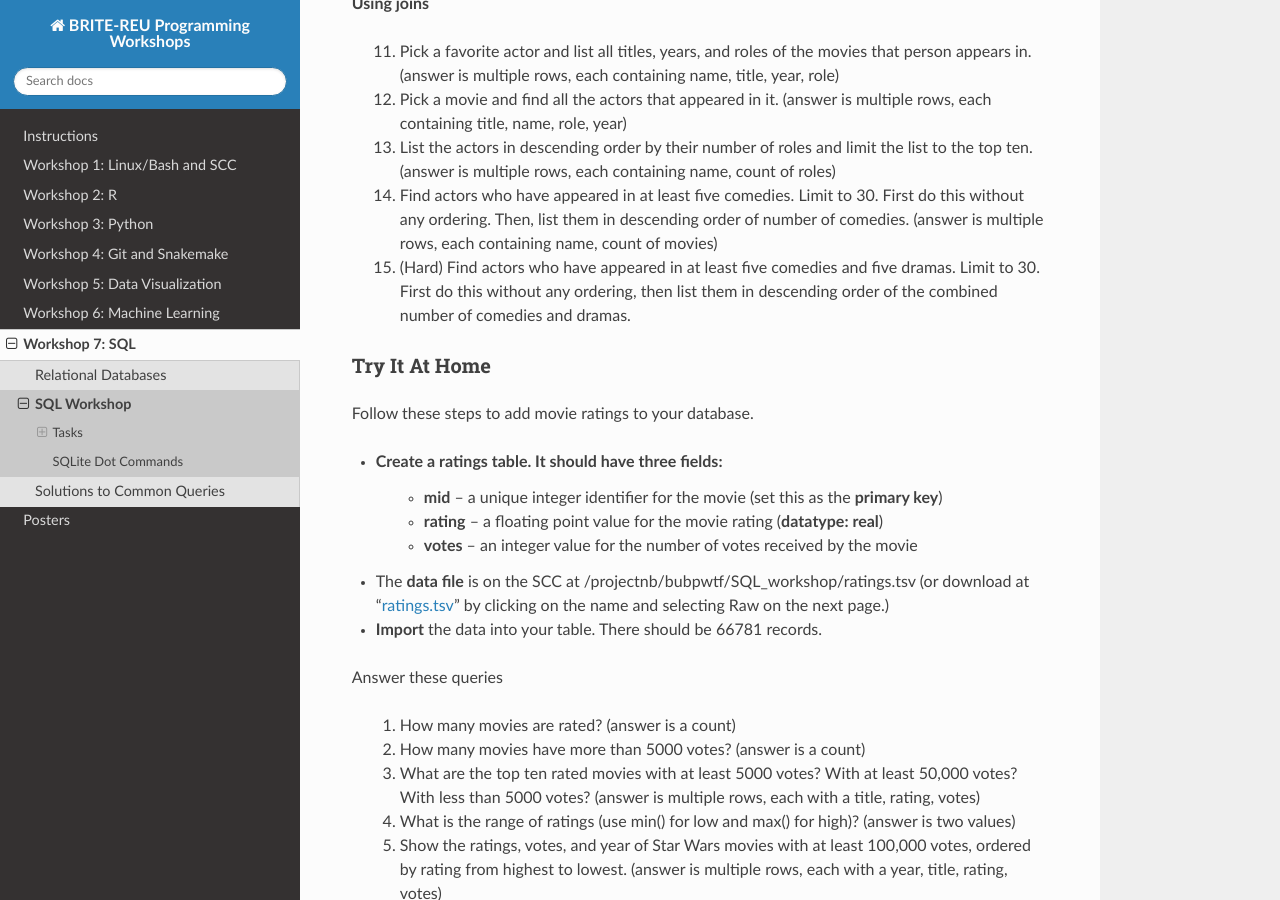
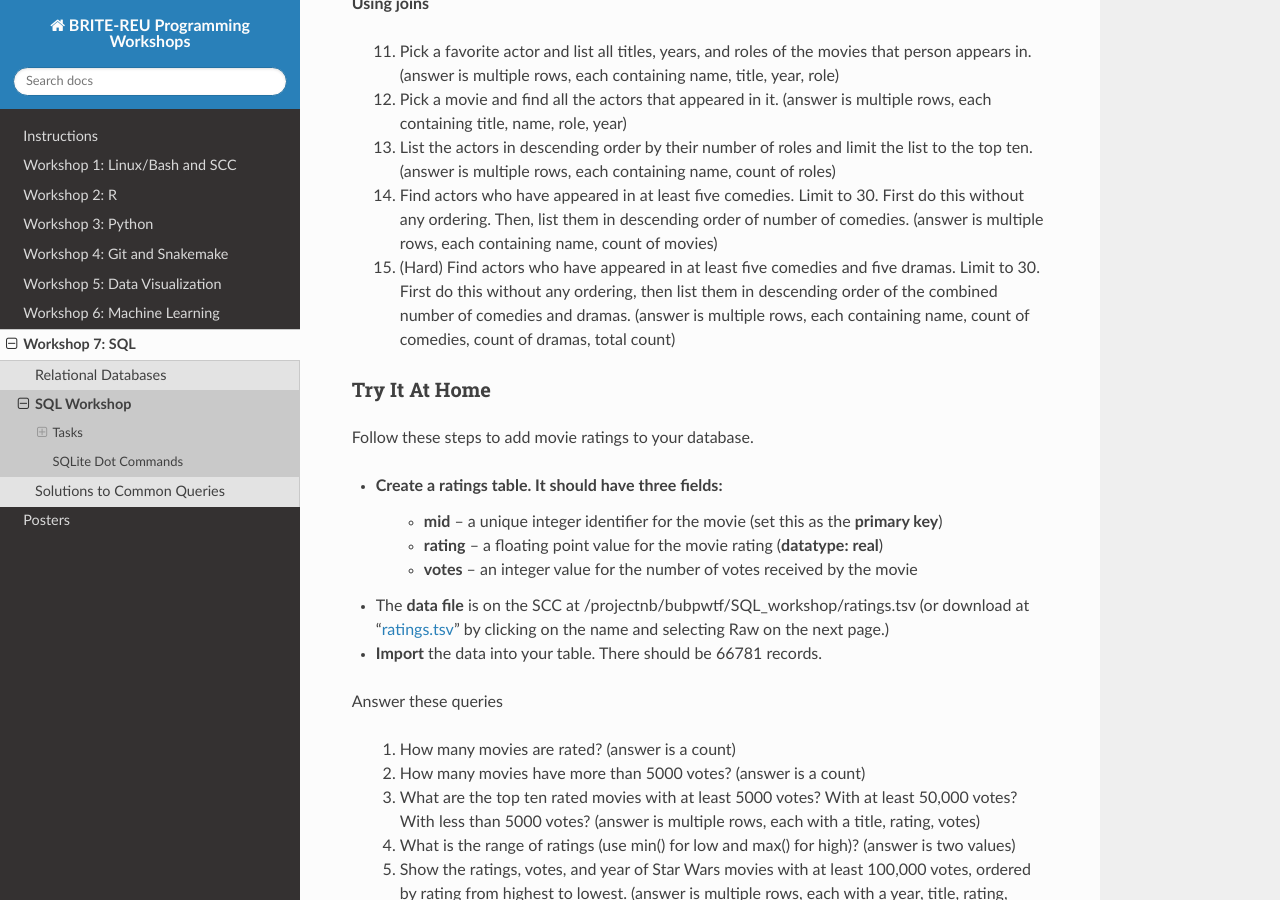
Before and after one commit to BRITE-REU/programming-workshops, a Sphinx documentation site: the page built from source/workshops/07_SQL/Workshop_SQL.rst, in a window 1280 px wide and 900 px high, scrolled down 5586 px. Built offline with Sphinx 7.4.7 and the Read the Docs theme 2.0.0, drawn with Linux system fonts in a browser that asks for light colours.

Commit message:
Update Workshop_SQL.rst

```diff
--- a/source/workshops/07_SQL/Workshop_SQL.rst
+++ b/source/workshops/07_SQL/Workshop_SQL.rst
@@ -286,8 +286,7 @@ You'll have to adjust the column widths to see the entire genre names.  Use this
 
 	#. Find actors who have appeared in at least five comedies.  Limit to 30.  First do this without any ordering.  Then, list them in descending order of number of comedies. (answer is multiple rows, each containing name, count of movies)
 
-	#. (Hard) Find actors who have appeared in at least five comedies and five dramas.  Limit to 30.  First do this without any ordering, then list them in descending order of the combined number of comedies and dramas.
-
+	#. (Hard) Find actors who have appeared in at least five comedies and five dramas. Limit to 30. First do this without any ordering, then list them in descending order of the combined number of comedies and dramas. (answer is multiple rows, each containing name, count of comedies, count of dramas, total count)
 
 ***************
 Try It At Home
```
